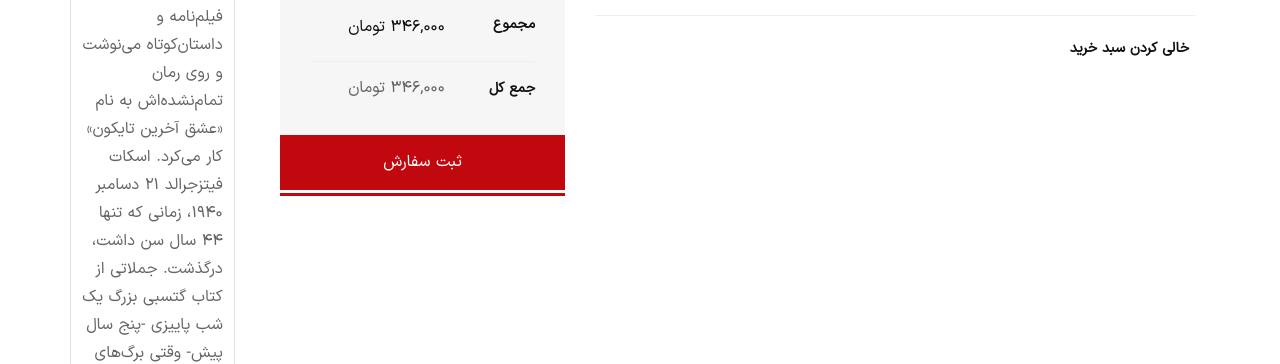
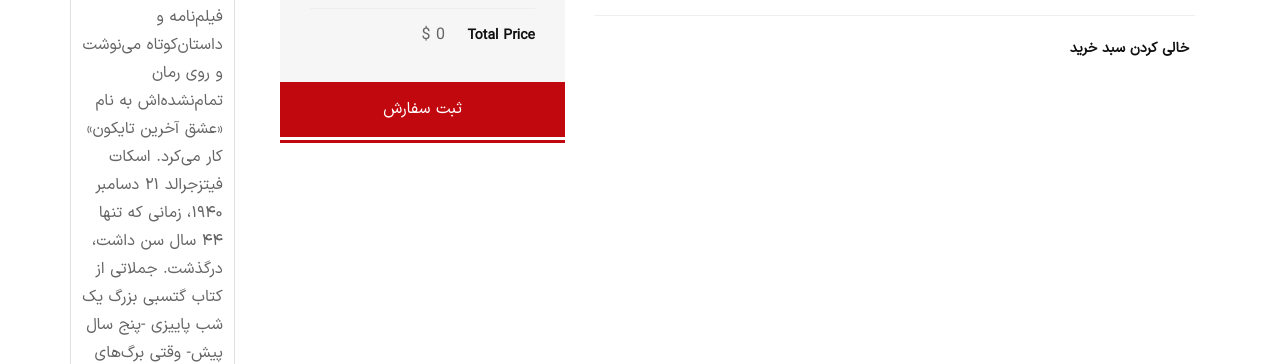
Before and after one commit to fatemeparand/ketabbaz, a Django app: page /cart/ in a window 1280 px wide. Shown: the part 501-865 px from the top of the page. Run offline with Django 4.2, Linux system fonts and the light colour scheme; some libraries are stand-ins or nearby versions; some web fonts are replaced.

Commit message:
calculation of the total price of books in the  shopping cart

```diff
--- a/cart/cart.py
+++ b/cart/cart.py
@@ -64,5 +64,4 @@
 
     def get_total_price(self):
         book_id = self.cart.keys()
-        books = Book.objects.filter(id__in=book_id)
-        return sum(book.price for book in books)
+        return sum(item['quantity'] * item['book_obj'].price for item in self.cart.values())
--- a/template/cart/cart_detail.html
+++ b/template/cart/cart_detail.html
@@ -107,21 +107,13 @@
                             <div class="cart-totals">
                                 <h5 class="font-size-14 font-bold mb--15">مجموع</h5>
                                 <div class="cart-calculator">
-                                    <div class="cart-calculator__item">
-                                        <div class="cart-calculator__item--head">
-                                            <span>مجموع</span>
-                                        </div>
-                                        <div class="cart-calculator__item--value">
-                                            <span>۳۴۶,۰۰۰ تومان</span>
-                                        </div>
-                                    </div>
                                     <div class="cart-calculator__item order-total">
                                         <div class="cart-calculator__item--head">
-                                            <span>جمع کل</span>
+                                            <span>{% trans 'total price' %}</span>
                                         </div>
                                         <div class="cart-calculator__item--value">
                                                 <span class="product-price-wrapper">
-                                                    <span class="money">۳۴۶,۰۰۰ تومان</span>
+                                                    <span class="money">{{ cart.get_total_price }} {% trans '$' %}</span>
                                                 </span>
                                         </div>
                                     </div>
```
Also changed, not shown: locale/fa/LC_MESSAGES/django.po, 1 other file.
